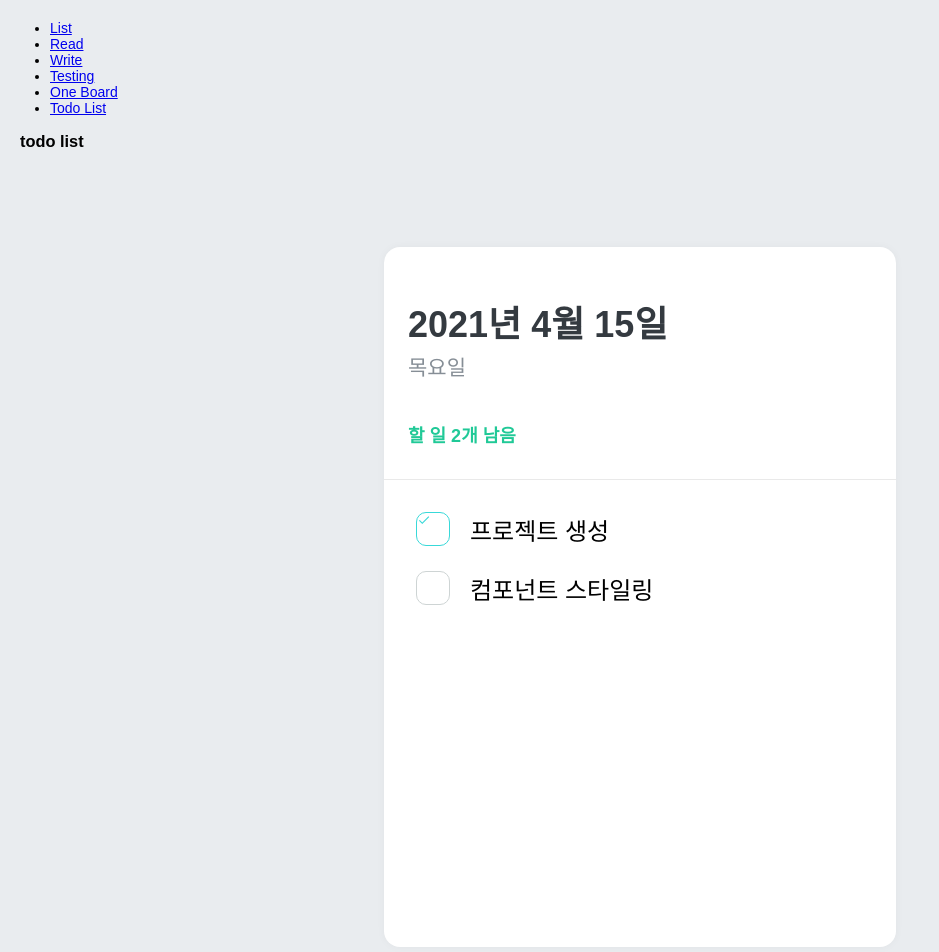
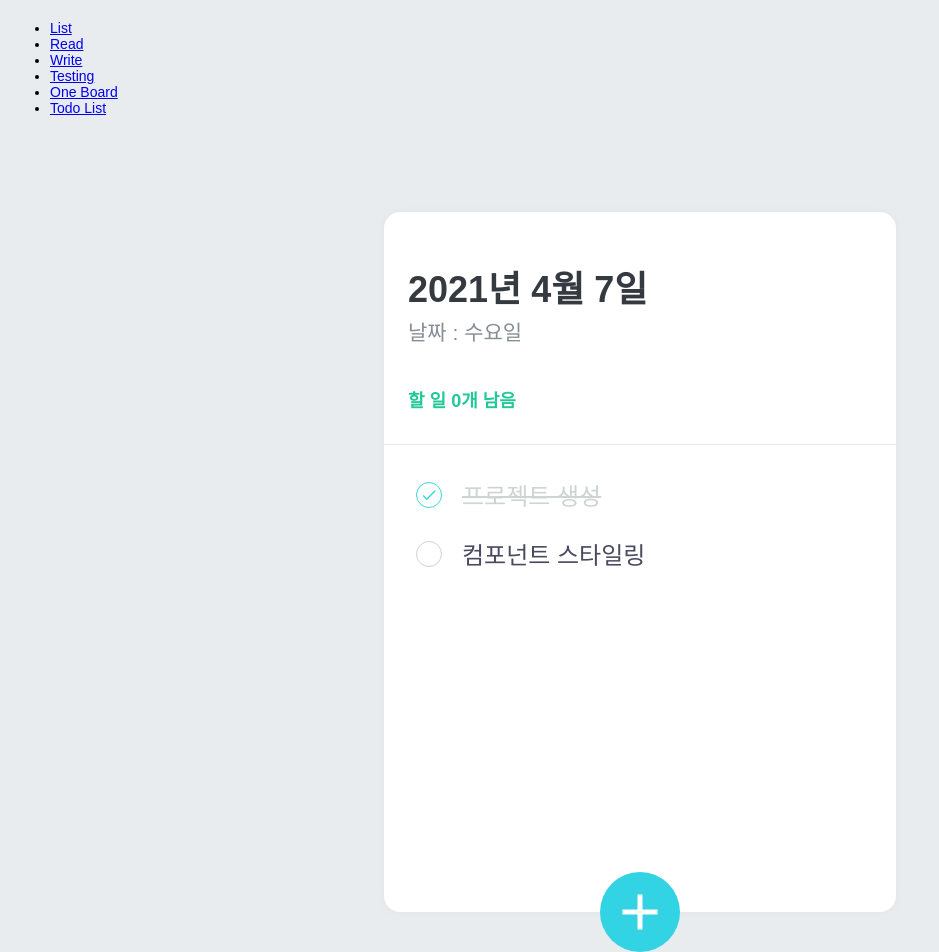
Before and after one commit to SlimeySlime/react-gh-pages, a React (Create React App) app: page /todo in a window 1280 px wide. Shown: the top 952 px of the page, without its empty margins (0-939 px from the left). Built offline with nearby package versions, Linux system fonts and the light colour scheme.

Commit message:
context with redux

```diff
--- a/src/Board/OnePageBoard.js
+++ b/src/Board/OnePageBoard.js
@@ -16,7 +16,7 @@ const Input = styled.div`
     border : 1px solid;
     padding : 2px;
     input {
-        width = 10px;
+        width : 10px;
     }
 `
 const ListItem = styled.div`
--- a/src/Board/TodoComponents/TodoApp.js
+++ b/src/Board/TodoComponents/TodoApp.js
@@ -3,6 +3,10 @@ import styled, {createGlobalStyle} from 'styled-components';
 import TodoTemplate from './TodoTemplate';
 import TodoHead from './TodoHead';
 import TodoList from './TodoList';
+import TodoCreate from './TodoCreate';
+
+import {TodoProvider} from './TodoContext';
+
 
 const GlobalStyle = createGlobalStyle`
     body {
@@ -13,13 +17,14 @@ const GlobalStyle = createGlobalStyle`
 function TodoApp() {
     return(
         <div>
+        <TodoProvider>
             <GlobalStyle/>
-            <h3> todo list</h3>
             <TodoTemplate>
                 <TodoHead>todo head</TodoHead>
                 <TodoList></TodoList>
+                <TodoCreate></TodoCreate>
             </TodoTemplate>
-
+        </TodoProvider>
         </div>
     );
 }
--- /dev/null
+++ b/src/Board/TodoComponents/TodoContext.js
@@ -0,0 +1,81 @@
+import React, {createContext, useContext, useReducer, useRef} from 'react';
+
+const initialTodos = [
+    {
+        id : 1,
+        text : '리액트 배우기',
+        done : true,
+    },
+    {
+        id : 2,
+        text : '컴포넌트 스타일링',
+        done : true,
+    },
+    {
+        id : 3,
+        text : '리듀서 배우기',
+        done : true,
+    }
+]
+
+function TodoReducer(state, action) {
+    switch(action.type){
+        case 'CREATE':
+            return state.concat(action.todo);
+        case 'TOGGLE':
+            return state.map(todo =>
+                    todo.id === action.id ? {...todo, done : !todo.done} : todo
+                );
+        case 'DELETE':
+            return state.filter(todo => todo.id !== action.id);
+        default :
+            throw new Error(`unhandled action type : ${action.type}}`);
+    }
+
+
+}
+
+const TodoStateContext = createContext();
+const TodoDispatchContext = createContext();
+const TodoNextIdContext = createContext();
+
+export function TodoProvider({children}) {
+    const [state, dispatch] = useReducer(TodoReducer, initialTodos);
+    const nextId = useRef(4);
+
+    return (
+        <TodoStateContext.Provider value={state}>
+            <TodoDispatchContext.Provider value={dispatch}>
+                <TodoNextIdContext.Provider value={nextId}>
+                    {children}
+                </TodoNextIdContext.Provider>
+            </TodoDispatchContext.Provider>
+        </TodoStateContext.Provider>
+    )
+}
+
+export function useTodoState(){
+    const context = useContext(TodoStateContext);
+    // useTodoState 등을 쓰려면 컴포넌트가 TodoProvider 컴포넌트 내부에 있어야하기 때문에,
+    // 감싸져있지 않을 때 에러를 리턴하도록
+    if (!context){
+        throw new Error('cant find TodoProvider');
+    }
+    return context;
+}
+
+export function useTodoDispatch(){
+    const context =  useContext(TodoDispatchContext);
+    if (!context){
+        throw new Error('cant find TodoProvider');
+    }
+    return context;
+}
+
+export function useTodoNextId(){
+    const context =  useContext(TodoNextIdContext);
+    if (!context){
+        throw new Error('cant find TodoProvider');
+    }
+    return context;
+}
--- /dev/null
+++ b/src/Board/TodoComponents/TodoCreate.js
@@ -0,0 +1,104 @@
+import React, {useState} from 'react';
+import styled, {css} from 'styled-components';
+import {MdAdd} from 'react-icons/md';
+
+const CircleButton = styled.button`
+    background : #32d4e3;
+    &:hover {
+        background : #26c1a1;
+    }
+    &:active {
+        background : #20c997;
+    }
+
+    cursor : pointer;
+    width : 80px;
+    height : 80px;
+    border-radius : 50%;
+    border : none;
+    align-items : center;
+    justify-content : center;
+    display : block;
+    /* z-index : 5; */
+    font-size : 60px;
+    color : white;
+
+    position : absolute;
+    left : 50%;
+    bottom : 0px;
+    transform : translate(-50%, 50%);   // ??
+
+    outline : none; // border : none 과 같지않나?
+    display : flex;
+
+    transition : 0.125s all ease-out;   // 모든 트랜지션 (hover 포함)에 0.125s
+    ${props =>
+        props.open &&
+        css `
+            background : #ff6b6b;
+            &:hover {
+                background : #ff8787;
+            }
+            &:active {
+                background : #fa5252;
+            }
+            transform : translate(-50%, 50%) rotate(45deg);
+        `
+    }
+
+`
+// 구찮아서 인서트 폼은 일단 복붙
+const InsertFormPositioner = styled.div`
+  width: 100%;
+  bottom: 0;
+  left: 0;
+  position: absolute;
+`;
+
+const InsertForm = styled.form`
+  background: #f8f9fa;
+  padding-left: 32px;
+  padding-top: 32px;
+  padding-right: 32px;
+  padding-bottom: 72px;
+
+  border-bottom-left-radius: 16px;
+  border-bottom-right-radius: 16px;
+  border-top: 1px solid #e9ecef;
+`;
+
+const Input = styled.input`
+  padding: 12px;
+  border-radius: 4px;
+  border: 1px solid #dee2e6;
+  width: 100%;
+  outline: none;
+  font-size: 18px;
+  box-sizing: border-box;
+`;
+
+function TodoCreate() {
+    const [open, setOpen] = useState(false);    // 기본값은 false로
+
+    const onToggle = () => {
+        setOpen(!open);
+    }
+
+    return (
+        <>
+            {open && (
+                <InsertFormPositioner>
+                    <InsertForm>
+                        <Input autoFocus placeholder=" - 여기에 할 일을 입력 - "></Input>
+                    </InsertForm>
+                </InsertFormPositioner>
+            )}
+            <CircleButton onClick={onToggle} open={open}>
+                <MdAdd  />
+            </CircleButton>
+        </>
+    );
+}
+
+
+export default TodoCreate;
--- a/src/Board/TodoComponents/TodoHead.js
+++ b/src/Board/TodoComponents/TodoHead.js
@@ -1,5 +1,7 @@
 import React from 'react';
 import styled from 'styled-components';
+import {useTodoState} from './TodoContext';
+
 
 const TodoHeadBlock = styled.div`
     padding : 48px 32px 32px 24px;  // 위 좌우 아래 순서
@@ -24,12 +26,21 @@ const TodoHeadBlock = styled.div`
 `
 
 function TodoHead(){
-
+    const todos = useTodoState();
+    const remains = todos.filter(todos => !todos.done);
+    const today = new Date();
+    const dateString = today.toLocaleDateString('ko-KR', {
+        year : 'numeric',
+        month : 'long',
+        day : 'numeric',
+    })
+    const dayName = today.toLocaleDateString('ko-KR', { weekday : 'long'});
+    // 왜 dateString.month 로 접근은 못할까?
     return (
         <TodoHeadBlock>
-            <h1>2021년 4월 15일</h1>
-            <div className="day">목요일</div>
-            <div className="tasks-left">할 일 2개 남음</div>
+            <h1>{dateString}</h1>
+            <div className="day">날짜 : {dayName}</div>
+            <div className="tasks-left">할 일 {remains.length}개 남음</div>
         </TodoHeadBlock>
     );
 }
--- a/src/Board/TodoComponents/TodoItem.js
+++ b/src/Board/TodoComponents/TodoItem.js
@@ -1,10 +1,11 @@
 import React from 'react';
+// https://react-icons.github.io/react-icons/
 import {MdDone, MdDelete} from 'react-icons/md';
 import styled, {css} from 'styled-components';
 
 const Remove = styled.div`
     display : flex;
-    align-item : center;
+    align-items : center;
     justify-content : center;
     color : #fea2e6;
     font-size : 24px;
@@ -17,7 +18,7 @@ const Remove = styled.div`
 
 const TodoItemBlock = styled.div`
     display : flex;
-    align-item : center;
+    align-items : center;
     padding-top : 12px;
     padding-bottom : 12px;
     &:hover {
@@ -28,14 +29,19 @@ const TodoItemBlock = styled.div`
 `
 
 const CheckCircle = styled.div`
-    width : 32px;
-    height : 32px;
+    display : flex; //
+    width : 24px;
+    height : 24px;
+    font-size : 18px;
+
     align-items : center;
     justify-content : center;
     margin-right : 20px;
+
     border : 1px solid #ced4d4;
-    border-radius : 10px;
+    border-radius : 25px;
 
+    cursor : pointer;
     ${props =>
         props.done &&
         css `
@@ -47,9 +53,24 @@ const CheckCircle = styled.div`
     }
 `
 
+const Text = styled.div`
+    flex : 1;
+    font-size : 24px;
+    color : #494960;
+    ${props =>
+        props.done &&
+        css `
+            color : #ced4d4;
+            text-decoration : line-through;
+        `
+    }
+
+`
+
 function TodoItem({id, done, text}) {
     return (
         <TodoItemBlock>
+            {/* done 이면 <MdDone/> 적용 */}
             <CheckCircle done={done}>{ done && <MdDone/> }</CheckCircle>
             <Text done={done}>{text}</Text>
             <Remove>
@@ -60,8 +81,4 @@ function TodoItem({id, done, text}) {
 }
 
 
-const Text = styled.div`
-    flex : 1;
-    font-size : 24px;
-`
 export default TodoItem;
```
